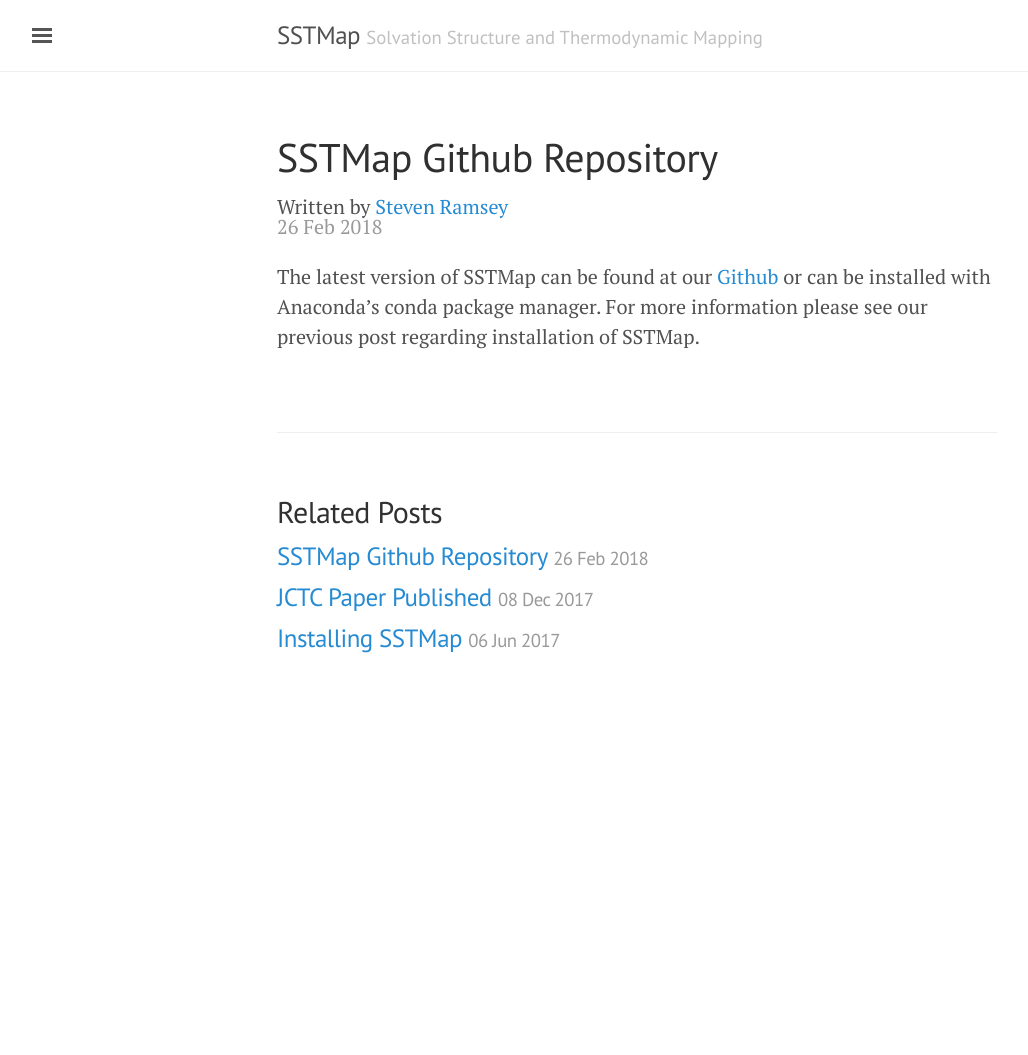
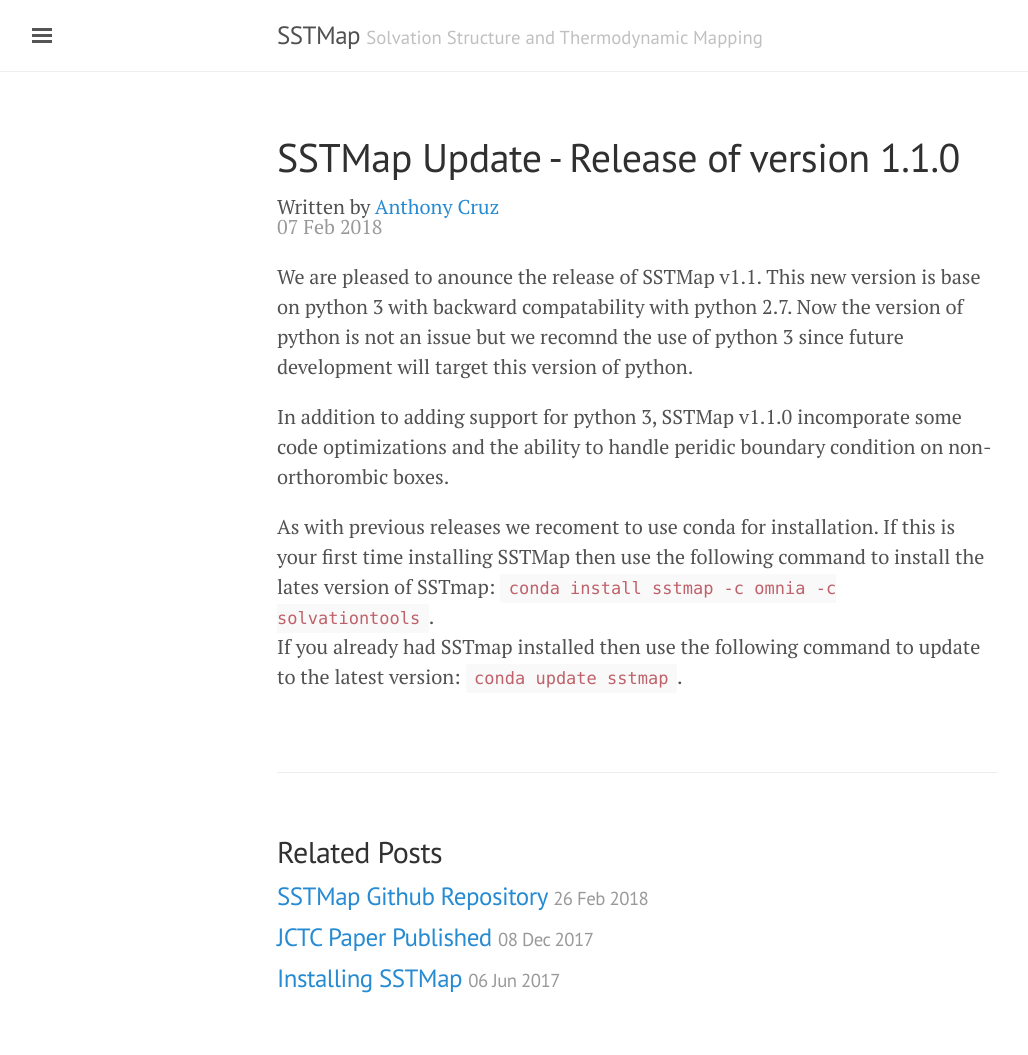
Before and after one commit to KurtzmanLab/SSTMap, a Jekyll site: the page built from _posts/2018-02-07-ReleaseV1-1.md, in a window 1280 px wide. Shown: the whole page, without its empty margins (3-1031 px from the left). Built offline with Jekyll 4.4.1, drawn with Linux system fonts in a browser that asks for light colours; before the commit the page ends 900 px from its top, so only the background shows below that.

Commit message:
Update 2018-02-07-ReleaseV1-1.md

```diff
--- a/_posts/2018-02-07-ReleaseV1-1.md
+++ b/_posts/2018-02-07-ReleaseV1-1.md
@@ -1,8 +1,13 @@
 ---
 layout: post
-author: steven-ramsey
-title: SSTMap Github Repository
-date: 2018-02-26
+author: anthony-cruz
+title: SSTMap Update - Release of version 1.1.0
+date: 2018-02-07
 published: true
 ---
-The latest version of SSTMap can be found at our [Github](https://github.com/KurtzmanLab/SSTMap/tree/master) or can be installed with Anaconda's conda package manager. For more information please see our previous post regarding installation of SSTMap.
+We are pleased to anounce the release of SSTMap v1.1.  This new version is base on python 3 with backward compatability with python 2.7. Now the version of python is not an issue but we recomnd the use of python 3 since future development will target this version of python.
+
+In addition to adding support for python 3, SSTMap v1.1.0 incomporate some code optimizations and the ability to handle peridic boundary condition on non-orthorombic boxes.
+
+As with previous releases we recoment to use conda for installation.  If this is your first time installing SSTMap then use the following command to install the lates version of SSTmap: `conda install sstmap -c omnia -c solvationtools`.
+If you already had SSTmap installed then use the following command to update to the latest version: `conda update sstmap`.
```
